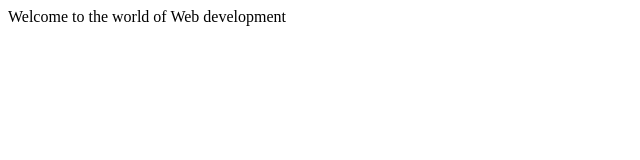
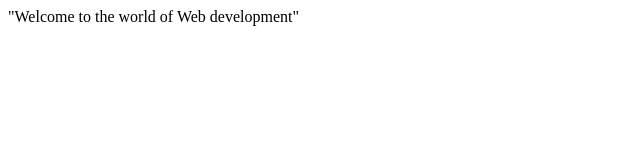
Before and after one commit to acciojob/getting-started-why-software-Munazirraza, a website: page main.html in a window 1280 px wide. Shown: the full height of the page, 0-640 px from the left. Drawn offline with Linux system fonts and the light colour scheme.

Commit message:
created a submission

```diff
--- a/main.html
+++ b/main.html
@@ -4,6 +4,6 @@
   <title>Welcome to Web Development</title>
 </head>
 <body>
-  <div id="text">Welcome to the world of Web development</div>
+  <div id="text">"Welcome to the world of Web development"</div>
 </body>
 </html>
```
